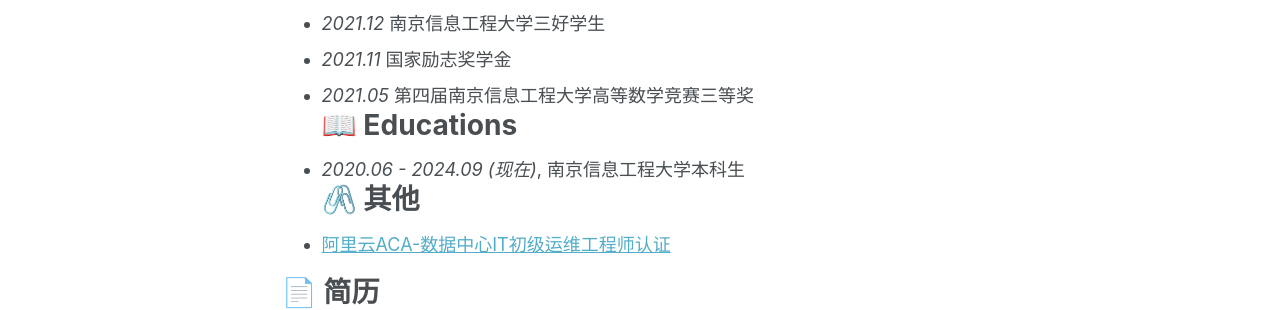
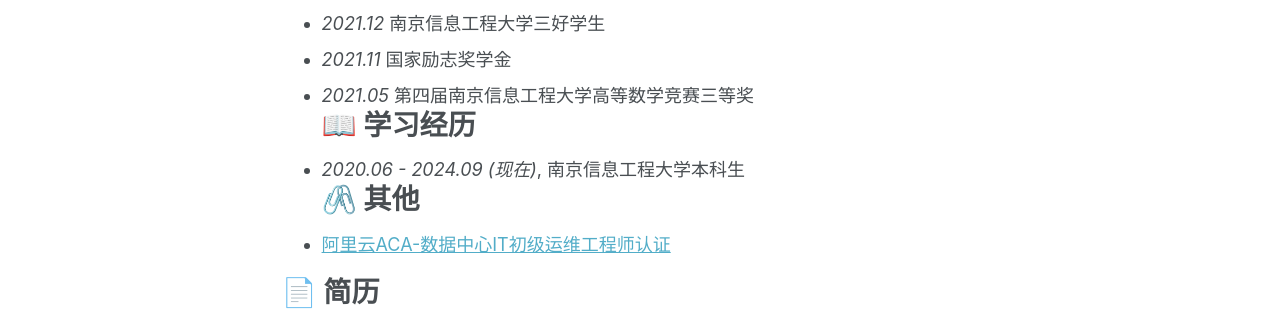
Before and after one commit to Yikumasai/AcadHomepage-Alpha, a Jekyll site: the page built from _pages/zh.md, in a window 1280 px wide and 1228 px high. Shown: the part 666-976 px from the top of the window. Built offline with Jekyll 4.4.1, drawn with Linux system fonts in a browser that asks for light colours.

Commit message:
Update zh.md

```diff
--- a/_pages/zh.md
+++ b/_pages/zh.md
@@ -23,7 +23,7 @@ redirect_from:
 - *2021.12*	南京信息工程大学三好学生
 - *2021.11*	国家励志奖学金
 - *2021.05*	第四届南京信息工程大学高等数学竞赛三等奖
-# 📖 Educations
+# 📖 学习经历
 - *2020.06 - 2024.09 (现在)*, 南京信息工程大学本科生
 # 🖇️ 其他
 - [阿里云ACA-数据中心IT初级运维工程师认证](https://lkl-shanghai.oss-cn-shanghai.aliyuncs.com/%E8%AF%81%E4%B9%A6/%E9%98%BF%E9%87%8C%E4%BA%91ACA%E8%AF%81%E4%B9%A6%EF%BC%88%E6%95%B0%E6%8D%AE%E4%B8%AD%E5%BF%83IT%E5%88%9D%E7%BA%A7%E8%BF%90%E7%BB%B4%E5%B7%A5%E7%A8%8B%E5%B8%88%EF%BC%89.png)
```
